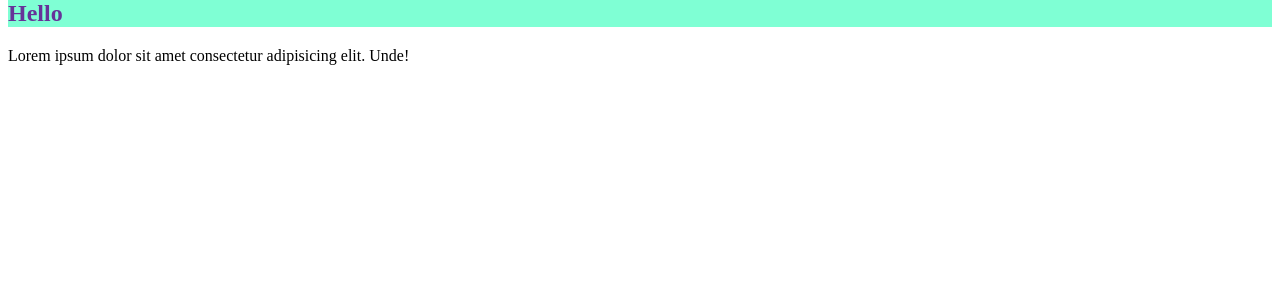
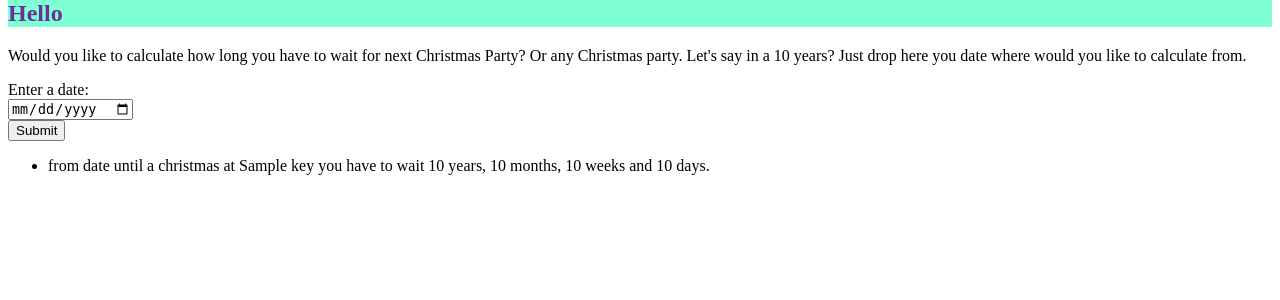
Before and after one commit to bartoszkobylinski/christmas_task, a Flask app: template templates/index.html in a window 1280 px wide. Shown: the part 20-320 px from the top of the page. Run offline with Flask 2, Linux system fonts and the light colour scheme; the template is opened without the code that fills it: most values are stand-ins (such as "Sample title", 1, 10 or a date in 2020).

Commit message:
Working on form and displaying a data in to a template

```diff
--- a/main.py
+++ b/main.py
@@ -1,7 +1,12 @@
-from flask import Flask, render_template
+from flask import Flask, render_template, request
+from counting_time import counting_time
 
 app = Flask(__name__)
 
-@app.route("/")
-def hello_world():
+@app.route("/", methods=['GET','POST'])
+def index():
+    if request.method == 'POST':
+        date_input = request.form['date_input']
+        data = counting_time(date_input)
+        return render_template('index.html', data = data, date_input=date_input)
     return render_template('index.html')
--- a/templates/index.html
+++ b/templates/index.html
@@ -12,7 +12,23 @@
         <nav></nav>
         <section>
             <h1>Hello</h1>
-            <p>Lorem ipsum dolor sit amet consectetur adipisicing elit. Unde!</p>
+            <p>Would you like to calculate how long you have to wait for next Christmas Party? Or any Christmas party. Let's say in a 10 years? Just drop here you date where would you like to calculate from.</p>
+            <form method="post">
+                <label for="date_input">Enter a date:</label><br>
+                <input type="date" id="date_input" name="date_input"><br>
+                <input type="submit" value="Submit">
+            </form>
+        </section>
+        <section>
+            <ul>
+                {% for date in data %}
+                <li>
+                    {% for key, value in date.items() %}
+                    <p>from date until a christmas at {{ key }} you have to wait {{ value.years}} years, {{value.months}} months, {{value.weeks}} weeks and {{value.days}} days.</p>
+                    {% endfor %}
+                </li>
+                {% endfor %}
+            </ul>
         </section>
     </main>
 
```
Also changed, not shown: counting_time.py (+9 -3 lines).
